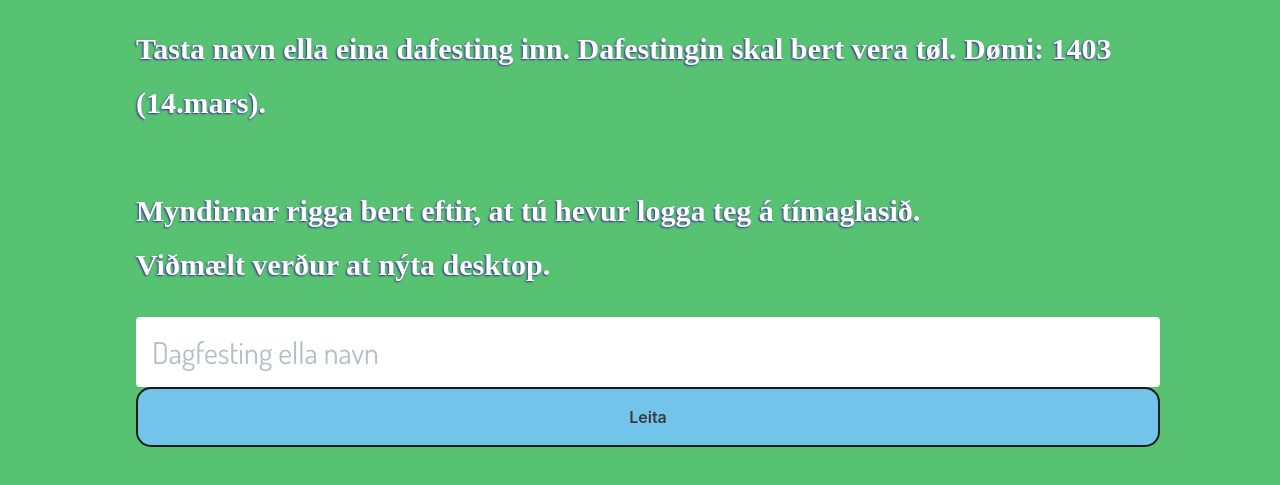
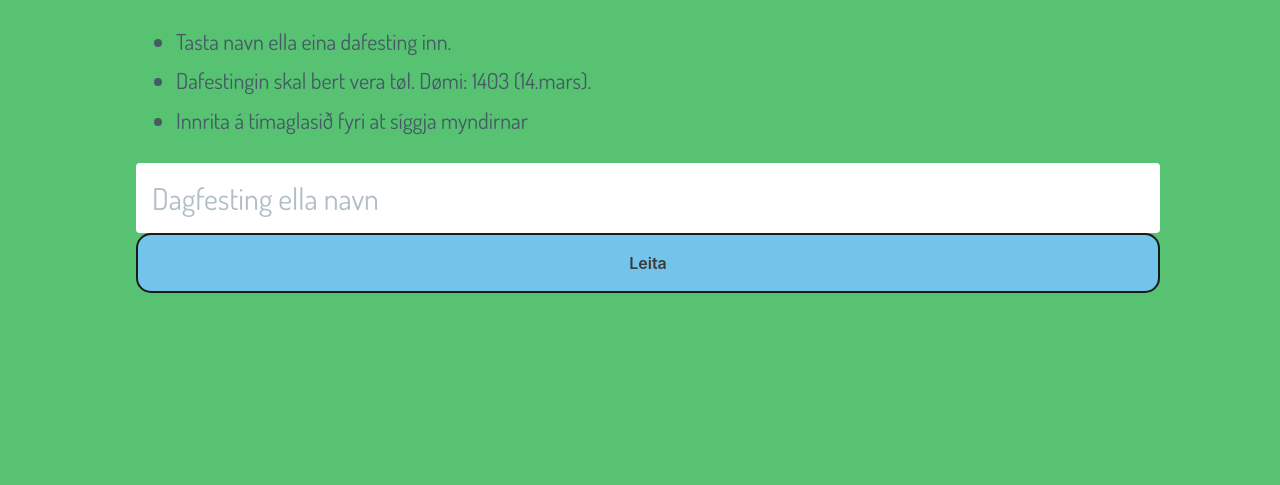
Before and after one commit to BergurDavidsen/BergurDavidsen.github.io, a plain HTML site: page index.html in a window 1280 px wide. Shown: the part 378-863 px from the top of the page. After the commit the page ends 800 px from the top, so only its background shows below. Drawn offline with Linux system fonts and the light colour scheme.

Commit message:
Update index.html

```diff
--- a/index.html
+++ b/index.html
@@ -12,15 +12,14 @@
       <h1 class="Title">Glasir Føðingardagar</h1>
 
       <h2 id="dagligurFøDagur" class="føDagur"></h2>
-      <h2 class="text">
-        Tasta navn ella eina dafesting inn. Dafestingin skal bert vera tøl.
-        Dømi: 1403 (14.mars).
-        <br/>
-        <br/>
-        Myndirnar rigga bert eftir, at tú hevur logga teg á tímaglasið.
-        <br/>
-        Viðmælt verður at nýta desktop.
-      </h2>
+
+      <ul class="list">
+        <li>Tasta navn ella eina dafesting inn.</li>
+
+        <li>Dafestingin skal bert vera tøl. Dømi: 1403 (14.mars).</li>
+        <li>Innrita á tímaglasið fyri at síggja myndirnar</li>
+      </ul>
+
       <div class="Input">
         <input
           type="text"
@@ -42,7 +41,7 @@
         </div>
       </div>
       <div class="final">
-        <h3 id="result"> </h3>
+        <h3 id="result"></h3>
       </div>
     </div>
   </body>
```
